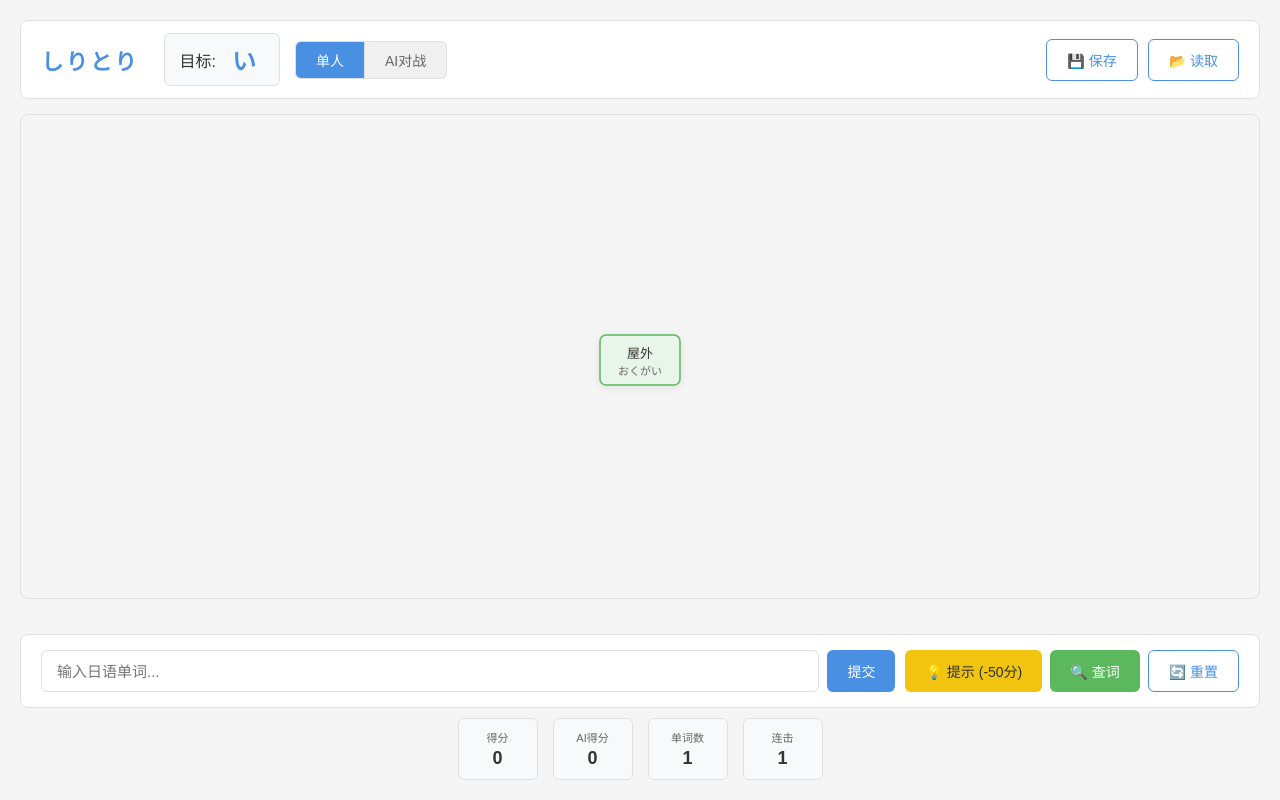
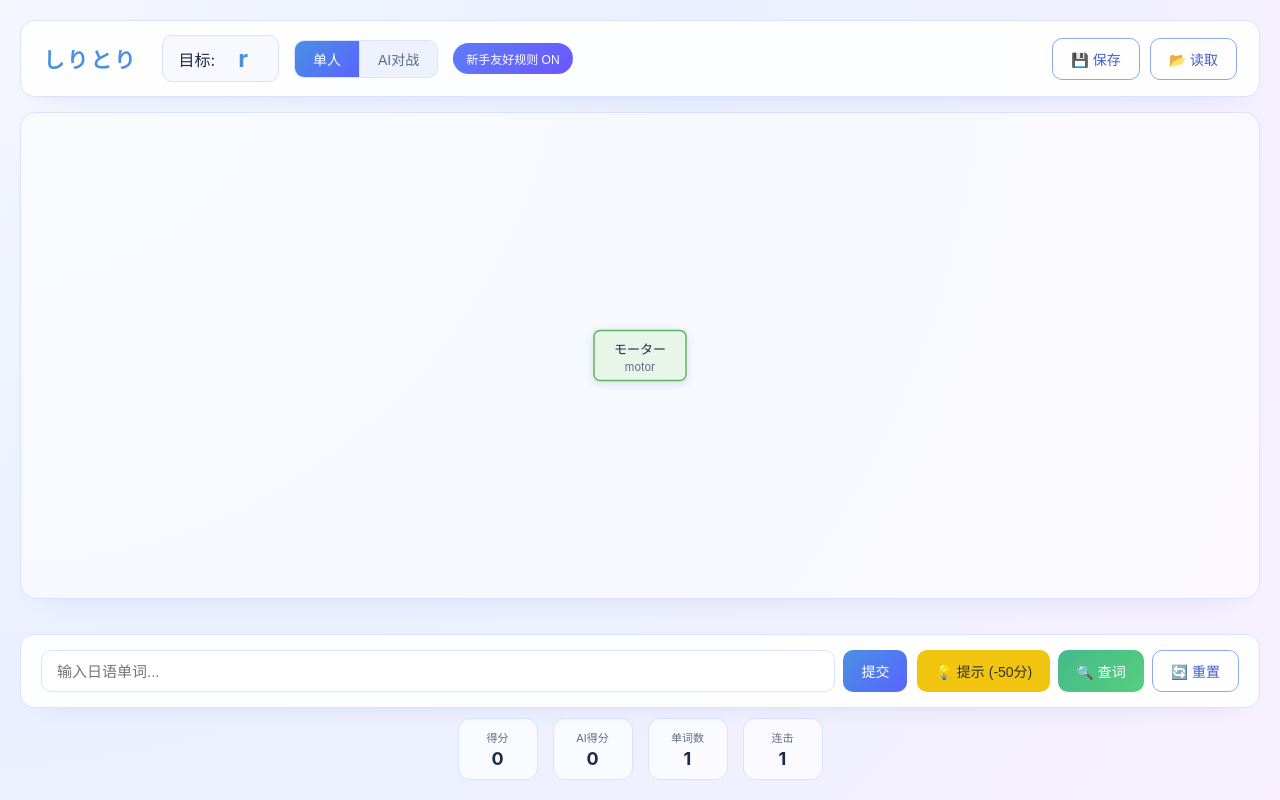
Before and after one commit to zhangzhe5176/shiritori, a plain HTML site: page index.html in a window 1280 px wide. Drawn offline with nearby package versions, Linux system fonts and the light colour scheme.

Commit message:
优化新手规则并重做页面视觉风格

```diff
--- a/index.html
+++ b/index.html
@@ -3,7 +3,7 @@
 <head>
     <meta charset="UTF-8">
     <meta name="viewport" content="width=device-width, initial-scale=1.0">
-    <title>🧠 XMind风格 - 日语接龙 (v1.3 Combo特效版)</title>
+    <title>しりとり · 新手友好版</title>
 
     <script src="https://d3js.org/d3.v7.min.js"></script>
     <script src="dict.js"></script>
@@ -11,11 +11,12 @@
     <style>
         /* ==================== 基础样式 (保持 v1.2) ==================== */
         :root {
-            --bg-color: #f5f5f5;
-            --card-bg: #ffffff;
-            --card-border: #e0e0e0;
-            --text-primary: #333333;
-            --text-secondary: #666666;
+            --bg-color: #eef3ff;
+            --bg-gradient: radial-gradient(circle at top left, #f5f7ff 0%, #eaf0ff 45%, #f8f0ff 100%);
+            --card-bg: rgba(255, 255, 255, 0.88);
+            --card-border: #d8e3ff;
+            --text-primary: #1f2a44;
+            --text-secondary: #5f6b87;
 
             --color-player: #4a90e2;   /* 蓝 */
             --color-player-bg: #e3f2fd;
@@ -26,14 +27,14 @@
 
             --accent-yellow: #f1c40f;
             --accent-red: #e74c3c;
-            --shadow-color: rgba(0,0,0,0.08);
+            --shadow-color: rgba(20, 46, 114, 0.14);
         }
 
         * { margin: 0; padding: 0; box-sizing: border-box; }
 
         body {
-            font-family: "Microsoft YaHei", "微软雅黑", sans-serif;
-            background: var(--bg-color);
+            font-family: "Inter", "Microsoft YaHei", "微软雅黑", sans-serif;
+            background: var(--bg-gradient);
             color: var(--text-primary);
             height: 100vh;
             overflow: hidden;
@@ -48,23 +49,24 @@
         /* 顶部工具栏 */
         .toolbar {
             background: var(--card-bg); border: 1px solid var(--card-border);
-            border-radius: 8px; padding: 12px 20px; display: flex;
+            border-radius: 14px; padding: 14px 22px; display: flex;
             justify-content: space-between; align-items: center;
-            box-shadow: var(--shadow-color); margin-bottom: 15px;
+            box-shadow: 0 16px 30px -24px var(--shadow-color); margin-bottom: 15px;
+            backdrop-filter: blur(8px);
         }
 
         .toolbar-left { display: flex; align-items: center; gap: 15px; }
         .toolbar-right { display: flex; align-items: center; gap: 10px; }
 
         .logo {
-            font-size: 1.4em; font-weight: 900; color: var(--color-player);
+            font-size: 1.35em; font-weight: 900; color: var(--color-player);
             margin-right: 10px; letter-spacing: 2px;
         }
 
         .current-info {
             display: flex; align-items: center; gap: 8px;
-            background: #f8f9fa; padding: 8px 15px;
-            border-radius: 6px; border: 1px solid var(--card-border);
+            background: #f7f9ff; padding: 8px 15px;
+            border-radius: 10px; border: 1px solid var(--card-border);
         }
 
         .target-char {
@@ -73,53 +75,70 @@
         }
 
         .mode-switch {
-            display: flex; background: #f0f0f0; border-radius: 6px;
+            display: flex; background: #eef2ff; border-radius: 10px;
             overflow: hidden; border: 1px solid var(--card-border);
         }
 
         .mode-btn {
-            padding: 8px 20px; border: none; background: transparent;
+            padding: 8px 18px; border: none; background: transparent;
             cursor: pointer; font-size: 14px; color: var(--text-secondary);
             transition: all 0.3s; border-right: 1px solid var(--card-border);
         }
         .mode-btn:last-child { border-right: none; }
-        .mode-btn.active { background: var(--color-player); color: white; font-weight: 500; }
+        .mode-btn.active { background: linear-gradient(135deg, #4a90e2, #5965ff); color: white; font-weight: 500; }
+
+        .rule-pill {
+            font-size: 12px;
+            border: 1px solid #b9c8ff;
+            color: #3b4fa8;
+            background: #edf2ff;
+            border-radius: 999px;
+            padding: 6px 12px;
+            cursor: pointer;
+            transition: all 0.2s;
+        }
+        .rule-pill.active {
+            background: linear-gradient(135deg, #5b7cfa, #6d57ff);
+            color: #fff;
+            border-color: transparent;
+        }
 
         /* 主图形区域 */
         .graph-container {
-            flex: 1; background: var(--bg-color); border-radius: 8px;
+            flex: 1; background: rgba(255,255,255,0.58); border-radius: 16px;
             overflow: hidden; border: 1px solid var(--card-border);
-            box-shadow: var(--shadow-color); position: relative; margin-bottom: 15px;
+            box-shadow: 0 16px 30px -24px var(--shadow-color); position: relative; margin-bottom: 15px;
         }
         #graph { width: 100%; height: 100%; }
 
         /* 控制面板 */
         .control-panel {
             background: var(--card-bg); border: 1px solid var(--card-border);
-            border-radius: 8px; padding: 15px 20px; box-shadow: var(--shadow-color);
+            border-radius: 14px; padding: 15px 20px; box-shadow: 0 16px 30px -24px var(--shadow-color);
             display: flex; gap: 10px; flex-wrap: wrap;
+            backdrop-filter: blur(8px);
         }
 
         .input-group { flex: 1; min-width: 300px; display: flex; gap: 8px; }
 
         #word-input {
             flex: 1; padding: 10px 15px; border: 1px solid var(--card-border);
-            border-radius: 6px; font-size: 15px; outline: none; transition: all 0.3s;
+            border-radius: 10px; font-size: 15px; outline: none; transition: all 0.3s;
         }
         #word-input:focus { border-color: var(--color-player); box-shadow: 0 0 0 3px rgba(74, 144, 226, 0.1); }
 
         .btn {
-            padding: 10px 20px; border: none; border-radius: 6px; cursor: pointer;
+            padding: 10px 18px; border: none; border-radius: 10px; cursor: pointer;
             font-size: 14px; font-weight: 500; transition: all 0.3s; color: white; white-space: nowrap;
         }
-        .btn-primary { background: var(--color-player); }
+        .btn-primary { background: linear-gradient(135deg, #4a90e2, #5965ff); }
         .btn-primary:hover { filter: brightness(1.1); transform: translateY(-1px); }
-        .btn-secondary { background: var(--color-system); }
+        .btn-secondary { background: linear-gradient(135deg, #46b98b, #54cf7d); }
         .btn-hint { background: var(--accent-yellow); color: #333; }
         .btn-hint:hover { filter: brightness(0.9); }
         .btn-ai { background: var(--color-ai); display: none; }
-        .btn-outline { background: transparent; border: 1px solid var(--color-player); color: var(--color-player); }
-        .btn-outline:hover { background: rgba(74, 144, 226, 0.1); }
+        .btn-outline { background: transparent; border: 1px solid #8da8f7; color: #3e60ca; }
+        .btn-outline:hover { background: rgba(74, 144, 226, 0.08); }
 
         /* 状态提示 */
         #status {
@@ -130,7 +149,7 @@
         /* 统计信息 */
         .stats { display: flex; justify-content: center; gap: 15px; margin-top: 10px; }
         .stat-item {
-            background: #f8f9fa; padding: 10px 20px; border-radius: 6px;
+            background: rgba(255,255,255,0.72); padding: 10px 20px; border-radius: 12px;
             border: 1px solid var(--card-border); text-align: center; min-width: 80px;
         }
         .stat-label { font-size: 11px; color: var(--text-secondary); margin-bottom: 3px; }
@@ -250,6 +269,7 @@
                     <button class="mode-btn active" id="mode-single">单人</button>
                     <button class="mode-btn" id="mode-ai">AI对战</button>
                 </div>
+                <button class="rule-pill active" id="beginner-rule-btn">新手友好规则 ON</button>
             </div>
             <div class="toolbar-right">
                 <button class="btn btn-outline" id="save-btn">💾 保存</button>
@@ -297,6 +317,8 @@
             lastChar: '',
             usedWords: new Set(),
             isAIMode: false,
+            beginnerMode: true,
+            blockedChars: new Set(['う', 'る']),
         };
 
         // ===== 1. 词库管理器 =====
@@ -356,8 +378,18 @@
                 return this.readingMap.get(startChar) || [];
             }
 
-            getRandomStartWord() {
-                const safeWords = this.dictionary.filter(e => !e.r.endsWith('ん'));
+            getRandomStartWord(blockedChars = new Set()) {
+                const normalize = (word) => word.replace(/[ァ-ヶ]/g, m => String.fromCharCode(m.charCodeAt(0) - 0x60));
+                const getLastChar = (reading) => {
+                    let norm = normalize(reading);
+                    if (norm.endsWith('ん')) norm = norm.slice(0, -1);
+                    let last = norm.slice(-1);
+                    if (last === 'ー' && norm.length > 1) last = norm.slice(-2, -1);
+                    const smallMap = {'ぁ':'あ','ぃ':'い','ぅ':'う','ぇ':'え','ぉ':'お','っ':'つ','ゃ':'や','ゅ':'ゆ','ょ':'よ','ゎ':'わ'};
+                    return smallMap[last] || last;
+                };
+
+                const safeWords = this.dictionary.filter(e => !e.r.endsWith('ん') && !blockedChars.has(getLastChar(e.r)));
                 if (safeWords.length === 0) return null;
                 return safeWords[Math.floor(Math.random() * safeWords.length)];
             }
@@ -479,7 +511,7 @@
                 GameState.combo = 0;
                 GameState.currentNode = null;
 
-                const startEntry = this.vocabLoader.getRandomStartWord();
+                const startEntry = this.vocabLoader.getRandomStartWord(GameState.beginnerMode ? GameState.blockedChars : new Set());
                 if (startEntry) {
                     this.addWord(startEntry.w, startEntry.r, startEntry.m, 'system');
                 } else {
@@ -504,6 +536,12 @@
                 return smallMap[last] || last;
             }
 
+            isBlockedLastChar(reading) {
+                if (!GameState.beginnerMode) return false;
+                const nextChar = this.getLastChar(reading);
+                return GameState.blockedChars.has(nextChar);
+            }
+
             validateWord(word, reading) {
                 const normReading = this.normalize(reading);
                 const firstChar = normReading.charAt(0);
@@ -513,6 +551,7 @@
 
                 const entry = this.vocabLoader.find(word);
                 if (!entry) return { valid: false, reason: "词库中无此词 (可点击“查词”确认)" };
+                if (this.isBlockedLastChar(entry.r)) return { valid: false, reason: "新手规则：该词会把下一个目标变成高难假名（う/る）" };
 
                 return { valid: true, word: entry };
             }
@@ -555,7 +594,7 @@
                     this.renderer.focusNode(newNode);
                 }, 100);
 
-                updateStatus(`✓ ${owner}: ${word} (+${points})`);
+                updateStatus(`✓ ${owner}: ${word} (+${points})` + (GameState.beginnerMode ? ' · 新手规则生效中' : ''));
 
                 if (owner !== 'system') {
                     this.spawnParticles(startX, startY);
@@ -598,7 +637,7 @@
 
             useHint() {
                 const cands = this.vocabLoader.getCandidates(GameState.lastChar);
-                const available = cands.filter(w => !GameState.usedWords.has(w.w));
+                const available = cands.filter(w => !GameState.usedWords.has(w.w) && !this.isBlockedLastChar(w.r));
 
                 if (available.length === 0) {
                     alert("提示: 词库里好像没有能接的词了...");
@@ -615,7 +654,7 @@
                 updateStatus('🤖 AI思考中...');
 
                 const cands = this.vocabLoader.getCandidates(GameState.lastChar);
-                const available = cands.filter(w => !GameState.usedWords.has(w.w));
+                const available = cands.filter(w => !GameState.usedWords.has(w.w) && !this.isBlockedLastChar(w.r));
 
                 if (available.length === 0) {
                     alert("🎉 AI认输！你赢了！");
@@ -672,6 +711,14 @@
                 updateStatus(GameState.isAIMode ? '🤖 AI模式开启' : '🎮 单人模式');
             }
 
+            toggleBeginnerMode() {
+                GameState.beginnerMode = !GameState.beginnerMode;
+                const btn = document.getElementById('beginner-rule-btn');
+                btn.classList.toggle('active', GameState.beginnerMode);
+                btn.textContent = `新手友好规则 ${GameState.beginnerMode ? 'ON' : 'OFF'}`;
+                updateStatus(GameState.beginnerMode ? '📘 新手友好规则已开启（屏蔽 う/る 开头链）' : '🧪 已关闭新手规则，可挑战完整词库');
+            }
+
             saveGame() { alert("存档功能暂只支持 v1.0 结构，建议升级后重开新局"); }
             loadGame() { alert("请重新开始一局"); }
             resetGame() { if(confirm("重新开始？")) location.reload(); }
@@ -693,6 +740,7 @@
         }
 
         const gameController = new GameController();
+        window.gameController = gameController;
         document.addEventListener('DOMContentLoaded', async () => {
             await gameController.init();
 
@@ -732,6 +780,7 @@
             click('hint-btn', () => gameController.useHint());
             click('reset-btn', () => gameController.resetGame());
             click('online-check-btn', () => gameController.onlineCheck());
+            click('beginner-rule-btn', () => gameController.toggleBeginnerMode());
         });
     </script>
 </body>
```
